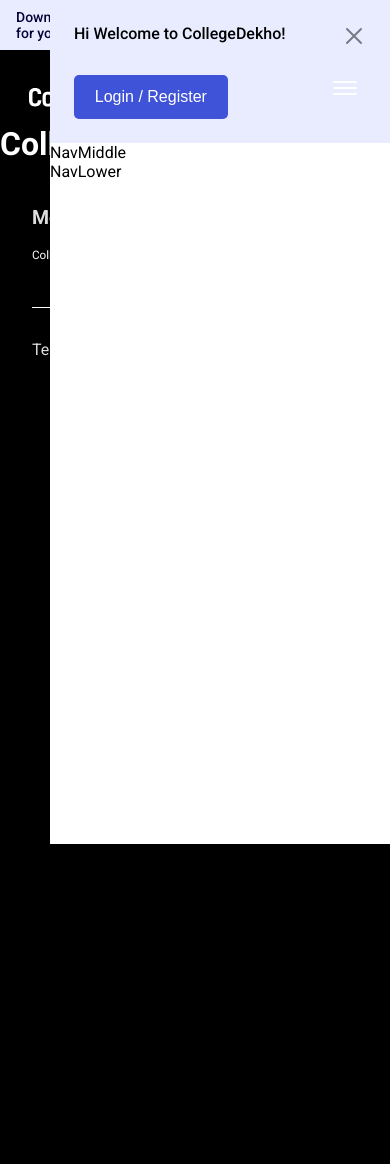
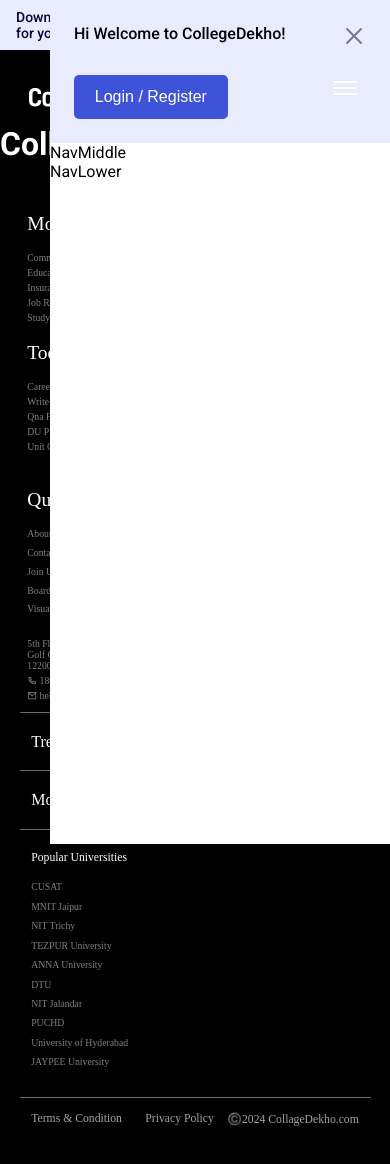
Before and after one commit to srijan0412/Sarkari-Admission, a React (Vite) app in the folder frontend/: page /college in a window 390 px wide. Shown: the top 1164 px of the page. Before the commit the page ends 844 px from the top, so only its background shows below. Built offline with nearby package versions, Linux system fonts and the light colour scheme.

Commit message:
Footer added

```diff
--- a/frontend/index.html
+++ b/frontend/index.html
@@ -4,6 +4,7 @@
 <head>
   <meta charset="UTF-8" />
   <link rel="icon" type="image/svg+xml" href="/vite.svg" />
+  <link rel="stylesheet" href="https://cdn.jsdelivr.net/npm/remixicon@4.1.0/fonts/remixicon.css">
   <meta name="viewport" content="width=device-width, initial-scale=1.0" />
   <title>Vite + React</title>
 </head>
--- a/frontend/package.json
+++ b/frontend/package.json
@@ -10,6 +10,7 @@
     "preview": "vite preview"
   },
   "dependencies": {
+    "@reduxjs/toolkit": "^2.1.0",
     "all": "^0.0.0",
     "react": "^18.2.0",
     "react-dom": "^18.2.0",
--- a/frontend/src/App.jsx
+++ b/frontend/src/App.jsx
@@ -1,6 +1,6 @@
 import React from "react";
 import "./Global.css";
-import { Footer, Navbar, Home, College } from "./Components/export";
+import { Footers, Navbar, Home, College } from "./Components/export";
 
 import { BrowserRouter as Router, Route, Routes } from "react-router-dom";
 
@@ -13,7 +13,7 @@ const App = () => {
             <Route path="/" element={<Home />} />
             <Route path="/college" element={<College/>} />
           </Routes>
-        <Footer />
+        <Footers />
       </>
     </Router>
   );
--- a/frontend/src/Components/Layouts/Footer/Footer.css
+++ /dev/null
@@ -1,87 +0,0 @@
-#Footer{
-  width: 100%;
-  color: #ffffffde;
-  padding: 0px 6rem;
-  overflow: hidden;
-}
-#upperfooter{
-width: 100%;
-height: 5vh;
-}
-#middlefooter{
-  width: 100%;
-  height: 5vh;
-  display: flex;
-  flex-direction: row;
-}
-#middlefooter h1{
-  font-size: 20px;
-  margin-right: 10%;
-}
-#middlefooter #footerlink{
-  width: 30%;
-  display: flex;
-  justify-content: space-between;
-}
-#middlefooter a{
-  text-decoration: none;
-  color: #fff;
-  font-size: 15px;
-}
-#endfooter{
-  width: 100%;
-  height: 10vh;
-  border-top: 1px solid rgba(255, 255, 255, 0.998);
-  display: flex;
-  justify-content: space-between;
-  align-items: center;
-}
-
-/* Responsive */
-
-@media(Max-width : 800px){
-  #Footer{
-    width: 100%;
-    color: #ffffffde;
-    padding: 0px 2rem;
-    overflow: hidden;
-  }
-  #upperfooter{
-  width: 100%;
-  height: 5vh;
-  }
-  #middlefooter{
-    width: 100%;
-    height: 10vh;
-    display: flex;
-    justify-content: space-between;
-    flex-direction: column;
-  }
-  #middlefooter h1{
-    font-size: 5vw;
-    margin-right: 10%;
-  }
-  #middlefooter #footerlink{
-    width: 100%;
-    height: 5vh;
-    display: flex;
-    gap: 1vw;
-    justify-content: space-between;
-  }
-  #middlefooter a{
-    text-decoration: none;
-    color: #fff;
-    font-size: 3vw;
-    margin-bottom: 2vh;
-  }
-  #endfooter{
-    margin-top: 2vh;
-    width: 100%;
-    height: 10vh;
-    border-top: 1px solid rgba(255, 255, 255, 0.998);
-    display: flex;
-    justify-content: space-between;
-    align-items: center;
-  }
-
-}
--- a/frontend/src/Components/Layouts/Footer/Footer.jsx
+++ /dev/null
@@ -1,27 +0,0 @@
-import React from 'react'
-import "./Footer.css"
-const Footer = () => {
-  return (
-    <div id='Footer'>
-      <div id="upperfooter">
-      </div>
-      <div id="middlefooter">
-        <h1>Most Viewed Links</h1>
-        <div id="footerlink">
-          <a href="">College</a>
-          <a href="">Jobs</a>
-          <a href="">Exams</a>
-          <a href="">Results</a>
-          <a href="">Admit Cards</a>
-          <a href="">Trending</a>
-        </div>
-      </div>
-      <div id="endfooter">
-        <p>Terms & Condition</p>
-        <p>Privacy Policy</p>
-      </div>
-    </div>
-  )
-}
-
-export default Footer
--- /dev/null
+++ b/frontend/src/Components/Layouts/Footer/Footers.css
@@ -0,0 +1,213 @@
+
+#footers{
+    width: 100%;
+    background-color: black;
+    color: #fff;
+    font-family: gilroy;
+    overflow: hidden;
+}
+.top-line{
+    height: 35vh;
+    width: 100vw;
+    display: flex;
+    align-items: center;
+    justify-content: space-evenly;
+}
+
+.top-line .box{
+    height: 100%;
+    width: 23%;
+    padding: 2vw;
+}
+.box h3{
+    margin-bottom: 1vw;
+    font-weight: 400;
+}
+.box h4{
+    font-size: 1vw;
+    font-weight: 500;
+    margin-bottom: 0.2vw;
+    color: grey;
+}
+.box:nth-child(5) h4{
+    margin-bottom: 1vw;
+}
+.mid-line1{
+    height: 7vh;
+    width: 100%;
+    display: flex;
+    align-items: center;
+    justify-content: space-between;
+    padding: 0 3vw;
+    border-bottom: 1px solid #ada5a5;
+    border-top: 1px solid #6b6b6b;
+
+}
+.mid-line1 h4{
+    font-weight: 500;
+}
+
+.mid-line2 h4{
+    font-weight: 500;
+}
+.mid-line2{
+    height: 7vh;
+    width: 100%;
+    display: flex;
+    align-items: center;
+    justify-content: space-between;
+    padding: 0 3vw;
+    border-bottom: 1px solid #6b6b6b;
+}
+.bottom-line{
+    height: 30vh;
+    width: 100%;
+    display: flex;
+    padding: 2.5vh 3vw;
+    border-bottom: 1px solid #6b6b6b;
+
+}
+.bottom-line .sBox{
+    height: 100%;
+    width: 18%;
+    display: flex;
+    flex-direction: column;
+    justify-content: flex-end;
+}
+
+.sBox h3{
+    margin-bottom: 1vw;
+    font-weight: 400;
+}
+.sBox h4{
+    font-size: 1vw;
+    font-weight: 500;
+    margin-bottom: 0.2vw;
+    color: grey;
+}
+.bottom-line2{
+    height: 11vh;
+    width: 100%;
+    display: flex;
+    align-items: center;
+    justify-content: space-between;
+    padding: 0 3vw;
+
+}
+.bottom-line2 h4{
+    font-size: 1vw;
+    font-weight: 400;
+    color: rgb(163, 163, 163);
+}
+
+@media(max-width: 700px) {
+
+    #footers{
+        height: max-content;
+        width: 100%;
+        background-color: black;
+        color: #fff;
+        font-family: gilroy;
+        overflow: hidden;
+        padding: 5vh 5vw;
+    }
+    .top-line{
+        width: 100vw;
+        height: max-content;
+        display: flex;
+        flex-direction: column;
+        justify-content: space-between;
+    }
+
+    .top-line .box{
+        height: 100%;
+        width: 100%;
+    }
+    .box h3{
+        margin-bottom: 1vw;
+        font-weight: 400;
+        font-size: 5vw;
+        margin-bottom: 2vh;
+    }
+    .box h4{
+        font-size: 2.5vw;
+        font-weight: 500;
+        margin-bottom: 1vw;
+        color: grey;
+    }
+    .box:nth-child(4) h4{
+        margin-bottom: 2vw;
+    }
+    .box .socialMedia{
+        display: flex;
+        align-items: center;
+        justify-content: space-between;
+        width: 130px;
+    }
+
+    .mid-line1{
+        width: 100%;
+        display: flex;
+        align-items: center;
+        justify-content: space-between;
+        border-bottom: 1px solid #6b6b6b;
+        border-top: 1px solid #6b6b6b;
+
+    }
+    .mid-line1 h4{
+        font-weight: 500;
+    }
+
+    .mid-line2 h4{
+        font-weight: 500;
+    }
+    .mid-line2{
+        height: 7vh;
+        width: 100%;
+        display: flex;
+        align-items: center;
+        justify-content: space-between;
+        border-bottom: 1px solid #6b6b6b;
+    }
+    .bottom-line{
+        height: max-content;
+        width: 100%;
+        display: flex;
+        flex-direction: column;
+        justify-content: space-between;
+        border-bottom: 1px solid #6b6b6b;
+
+    }
+    .bottom-line .sBox{
+        height: max-content;
+        width: 100%;
+        display: flex;
+        flex-direction: column;
+        justify-content: flex-end;
+    }
+
+    .sBox h3{
+        margin-bottom: 1vw;
+        font-weight: 400;
+        font-size: 3vw;
+        margin-bottom: 2vh;
+    }
+    .sBox h4{
+        font-size: 2.5vw;
+        font-weight: 500;
+        color: grey;
+        margin-bottom: 1vh;
+    }
+    .bottom-line2{
+        height: 5vh;
+        width: 100%;
+        display: flex;
+        align-items: center;
+        justify-content: space-between;
+    }
+    .bottom-line2 h4{
+        font-size: 3vw;
+        font-weight: 400;
+        color: rgb(163, 163, 163);
+    }
+}
--- /dev/null
+++ b/frontend/src/Components/Layouts/Footer/Footers.jsx
@@ -0,0 +1,72 @@
+import React from 'react'
+import "./Footers.css"
+const Footers = () => {
+  return (
+    <div id="footers">
+    <div class="top-line">
+        <div class="box">
+            <h3>More to Explore</h3>
+            <h4>Common Application Form</h4>
+            <h4>Education Loan</h4>
+            <h4>Insurance</h4>
+            <h4>Job Ready Courses</h4>
+            <h4>Study Aboard</h4>
+        </div>
+        <div class="box">
+            <h3>Tools & Research</h3>
+            <h4>Career Compass</h4>
+            <h4>Write a review</h4>
+            <h4>Qna Forum</h4>
+            <h4>DU Predictor</h4>
+            <h4>Unit Calculator</h4>
+        </div>
+        <br/>
+        <div class="box">
+            <h3>Quick Links</h3>
+            <h4>About Us</h4>
+            <h4>Contact Us</h4>
+            <h4>Join Us</h4>
+            <h4>Boards</h4>
+            <h4>Visual Stories</h4>
+        </div>
+        <div class="box">
+            <h4> 5th Floor, BPTP centra One, Sector 61,<br/> Golf Course Extension Road Gurugram, Haryana <br/> 122002
+            </h4>
+            <h4><i class="ri-phone-line"></i> 1800-572-9877</h4>
+            <h4><i class="ri-mail-line"></i> hello@collegedekho.com</h4>
+        </div>
+    </div>
+    <div class="mid-line1">
+        <h4>Trending Links</h4>
+        <i class="ri-arrow-down-s-line"></i>
+    </div>
+    <div class="mid-line2">
+        <h4>Most Viewed Links</h4>
+        <i class="ri-arrow-down-s-line"></i>
+    </div>
+    <div class="bottom-line">
+        <div class="sBox">
+            <h3>Popular Universities</h3>
+            <h4>CUSAT</h4>
+            <h4>MNIT Jaipur</h4>
+            <h4>NIT Trichy</h4>
+            <h4>TEZPUR University</h4>
+            <h4>ANNA University</h4>
+        </div>
+        <div class="sBox">
+            <h4>DTU</h4>
+            <h4>NIT Jalandar</h4>
+            <h4>PUCHD</h4>
+            <h4>University of Hyderabad</h4>
+            <h4>JAYPEE University</h4>
+        </div>
+    </div>
+    <div class="bottom-line2">
+        <h4>Terms & Condition &nbsp; &nbsp;&nbsp; &nbsp; Privacy Policy</h4>
+        <h4>©️2024 CollageDekho.com</h4>
+    </div>
+</div>
+  )
+}
+
+export default Footers ;
--- a/frontend/src/Components/export.js
+++ b/frontend/src/Components/export.js
@@ -1,11 +1,11 @@
 import Home from "./Home/Home";
 import Navbar from "./Layouts/Header/Navbar"
-import Footer from "./Layouts/Footer/Footer"
+import Footers from "./Layouts/Footer/Footers"
 import College from "./College/College"
 
 export {
     Navbar,
     Home,
     College,
-    Footer
+    Footers
 }
--- a/frontend/src/Global.css
+++ b/frontend/src/Global.css
@@ -20,11 +20,12 @@
 
 html,
 body {
-  height: 100%;
+  height: 100vh;
   width: 100%;
   font-family: "Roboto", sans-serif;
   background-color: var(--color2);
   position: relative;
+
 }
 
 /* Utility Classes */
--- a/frontend/src/redux/store.js
+++ b/frontend/src/redux/store.js
@@ -0,0 +1 @@
+export const server = 'https://backend-m3w5.onrender.com';
```
Also changed, not shown: 1 other file (tests, documents, lock files or other folders).
